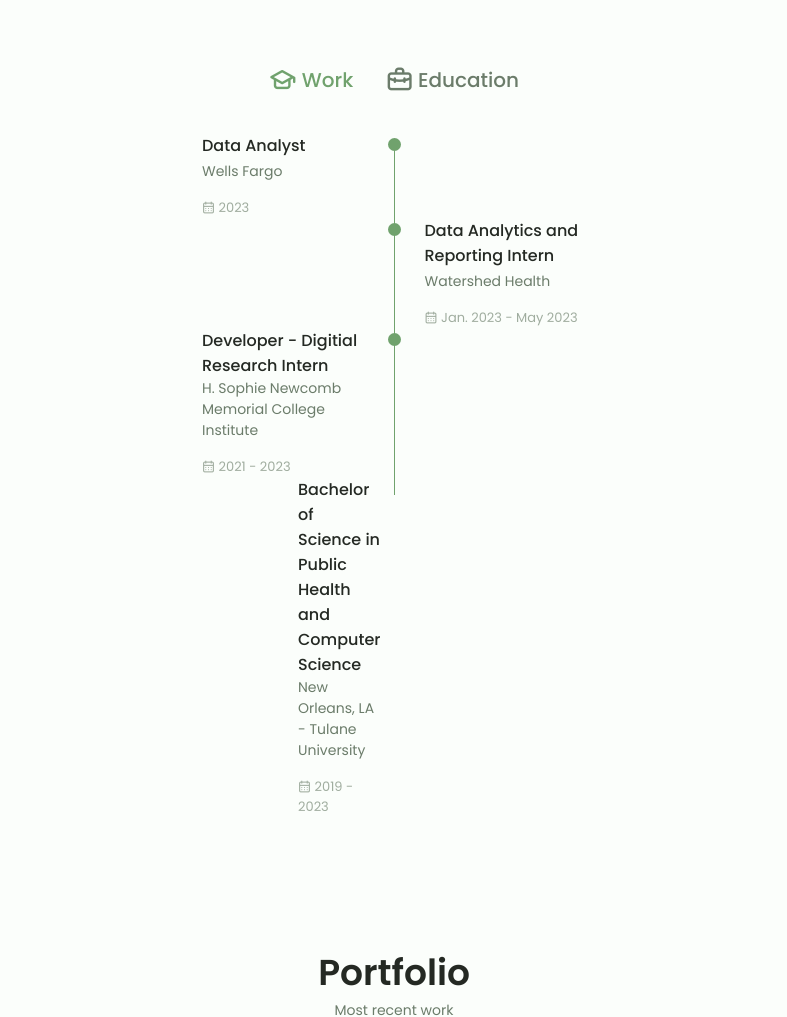
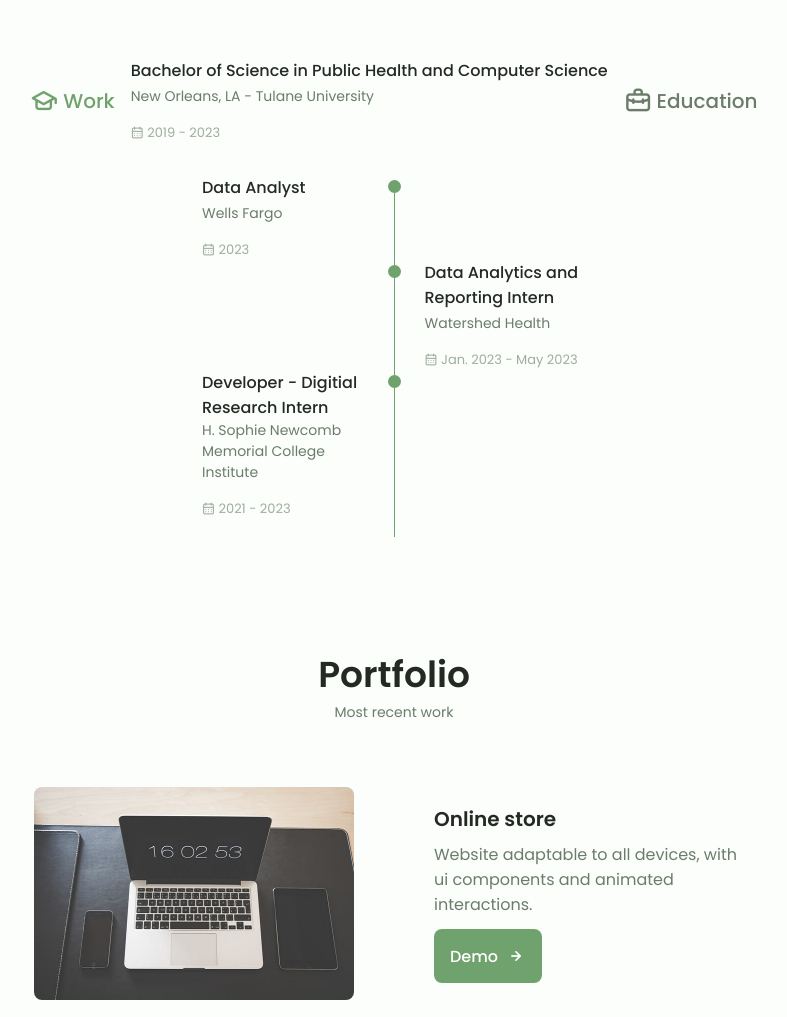
Before and after one commit to evanhen/evanhen.github.io, a plain HTML site: page index.html in a window 1280 px wide. Shown: the part 2300-3317 px from the top of the page, without its empty margins (246-1033 px from the left). Drawn offline with nearby package versions, Linux system fonts and the light colour scheme.

Commit message:
Update index.html

```diff
--- a/index.html
+++ b/index.html
@@ -292,6 +292,14 @@
                             <i class="uil uil-graduation-cap qualification__icon"></i>
                             Work
                         </div>
+                         <div>
+                                    <h3 class="qualification__title">Bachelor of Science in Public Health and Computer Science</h3>
+                                    <span class="qualification__subtitle">New Orleans, LA - Tulane University</span>
+                                    <div class="qualification__calendar">
+                                        <i class="uil uil-calendar-alt"></i>
+                                        2019 - 2023
+                                    </div>
+                                </div>
 
                         <div class="qualification__button button--flex" data-target="#work">
                             <i class="uil uil-briefcase-alt qualification__icon"></i>
@@ -357,21 +365,6 @@
 
 
                         <div class="qualification__sections">
-                        <!--=============== QUALIFICATION CONTENT(s) ===============-->
-                        <div class="qualification__content qualification__active" data-content id="education">
-                            <!--=============== QUALIFICATION 1 ===============-->
-                            <div class="qualification__data">
-                                <div>
-                                    <h3 class="qualification__title">Bachelor of Science in Public Health and Computer Science</h3>
-                                    <span class="qualification__subtitle">New Orleans, LA - Tulane University</span>
-                                    <div class="qualification__calendar">
-                                        <i class="uil uil-calendar-alt"></i>
-                                        2019 - 2023
-                                    </div>
-                                </div>
-
-                            </div>
-                        </div>
                     </div>
                 </div>
             </section>
```
